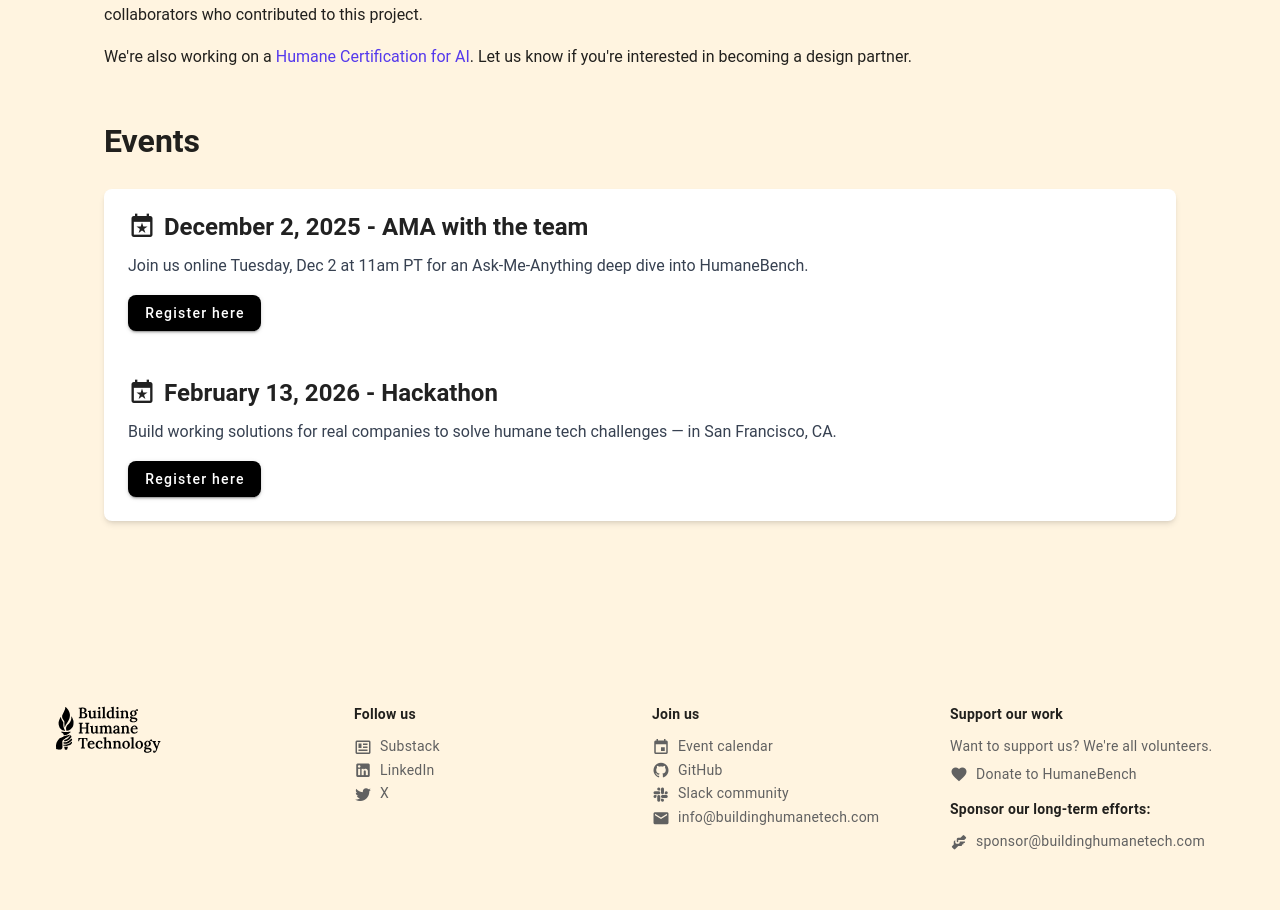
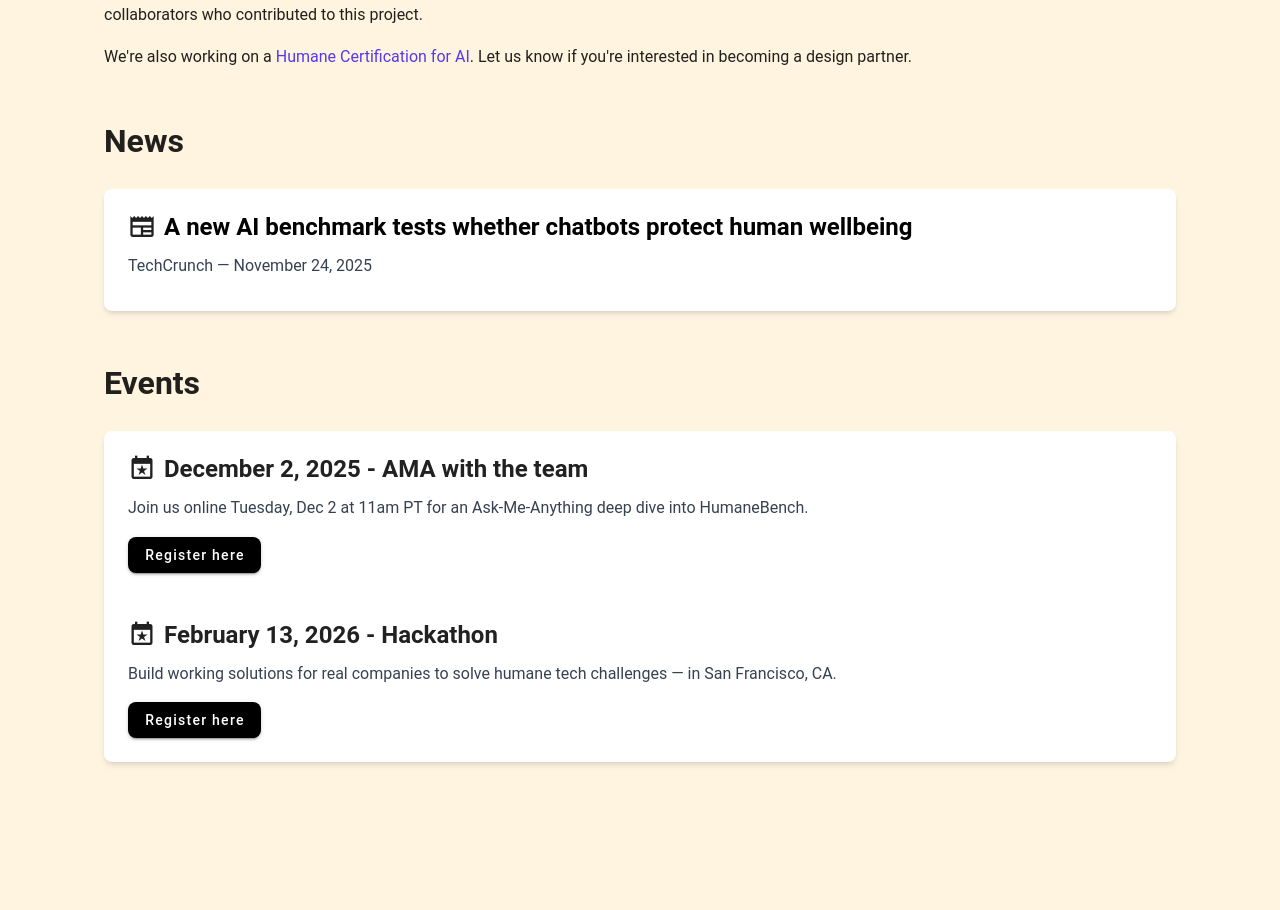
Before and after one commit to buildinghumanetech/humanebench-website, a Vue app: page / in a window 1280 px wide. Shown: the part 2843-3753 px from the top of the page. Built offline with nearby package versions, Linux system fonts and the light colour scheme.

Commit message:
Add homepage news section with latest HumaneBench article

```diff
--- /dev/null
+++ b/src/components/News.vue
@@ -0,0 +1,52 @@
+<template>
+  <v-card class="p-8 md:p-6 sm:p-4 mb-12 md:mb-8 shadow-md rounded-lg">
+    <div v-for="(article, index) in articles" :key="index" :class="{ 'mb-8': index < articles.length - 1 }">
+      <h3 class="text-2xl md:text-xl sm:text-lg font-semibold mb-3 flex items-center gap-2 flex-wrap" :class="{ 'mt-0': index === 0 }">
+        <v-icon size="28">mdi-newspaper</v-icon>
+        <a :href="article.link" target="_blank" rel="noopener noreferrer" class="text-black hover:underline">
+          {{ article.title }}
+        </a>
+      </h3>
+      <p class="text-base text-gray-700 mb-2">
+        {{ article.publication }} — {{ article.date }}
+      </p>
+      <p v-if="article.description" class="text-base text-gray-600">
+        {{ article.description }}
+      </p>
+    </div>
+  </v-card>
+</template>
+
+<script lang="ts">
+import { defineComponent, PropType } from 'vue';
+
+interface Article {
+  title: string;
+  publication: string;
+  date: string;
+  link: string;
+  description?: string;
+}
+
+export default defineComponent({
+  name: 'News',
+
+  props: {
+    articles: {
+      type: Array as PropType<Article[]>,
+      required: true
+    }
+  }
+});
+</script>
+
+<style scoped>
+a {
+  text-decoration: none;
+  color: inherit;
+}
+
+a:hover {
+  text-decoration: underline;
+}
+</style>
--- a/src/pages/index.md
+++ b/src/pages/index.md
@@ -49,6 +49,17 @@ The [Building Humane Technology](https://www.buildinghumanetech.com/) team: [Eri
 
 We're also working on a [Humane Certification for AI](https://certifiedhumane.ai/). Let us know if you're interested in becoming a design partner.
 
+## News
+
+<div data-component="News" data-articles='[
+  {
+    "title": "A new AI benchmark tests whether chatbots protect human wellbeing",
+    "publication": "TechCrunch",
+    "date": "November 24, 2025",
+    "link": "https://techcrunch.com/2025/11/24/a-new-ai-benchmark-tests-whether-chatbots-protect-human-wellbeing/"
+  }
+]'></div>
+
 ## Events
 
 <div data-component="Events" data-events='[
--- a/src/views/MarkdownPage.vue
+++ b/src/views/MarkdownPage.vue
@@ -16,6 +16,7 @@ import * as directives from 'vuetify/directives';
 import ScoreGrid from '@/components/ScoreGrid.vue';
 import ScoreCarousel from '@/components/ScoreCarousel.vue';
 import Events from '@/components/Events.vue';
+import News from '@/components/News.vue';
 import WhitepaperButton from '@/components/WhitepaperButton.vue';
 import { PRINCIPLES } from '@/constants/principles';
 // @ts-expect-error - raw-loader doesn't have type definitions
@@ -150,6 +151,17 @@ export default defineComponent({
 
           const app = createApp(Events, {
             events
+          });
+
+          app.use(vuetify);
+          app.mount(element);
+          this.componentInstances.push(app);
+        } else if (componentName === 'News') {
+          const articlesData = element.getAttribute('data-articles');
+          const articles = articlesData ? JSON.parse(articlesData) : [];
+
+          const app = createApp(News, {
+            articles
           });
 
           app.use(vuetify);
```
